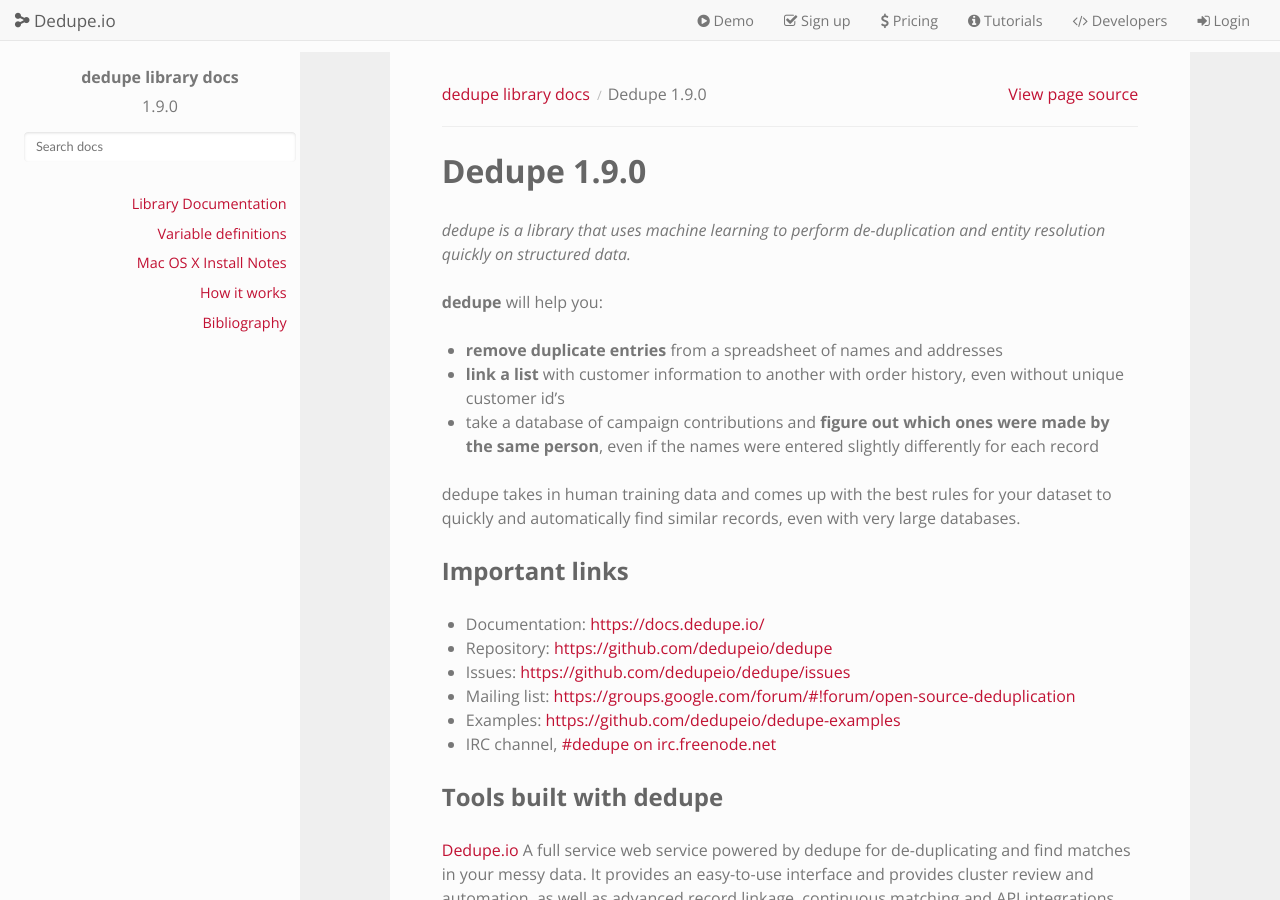
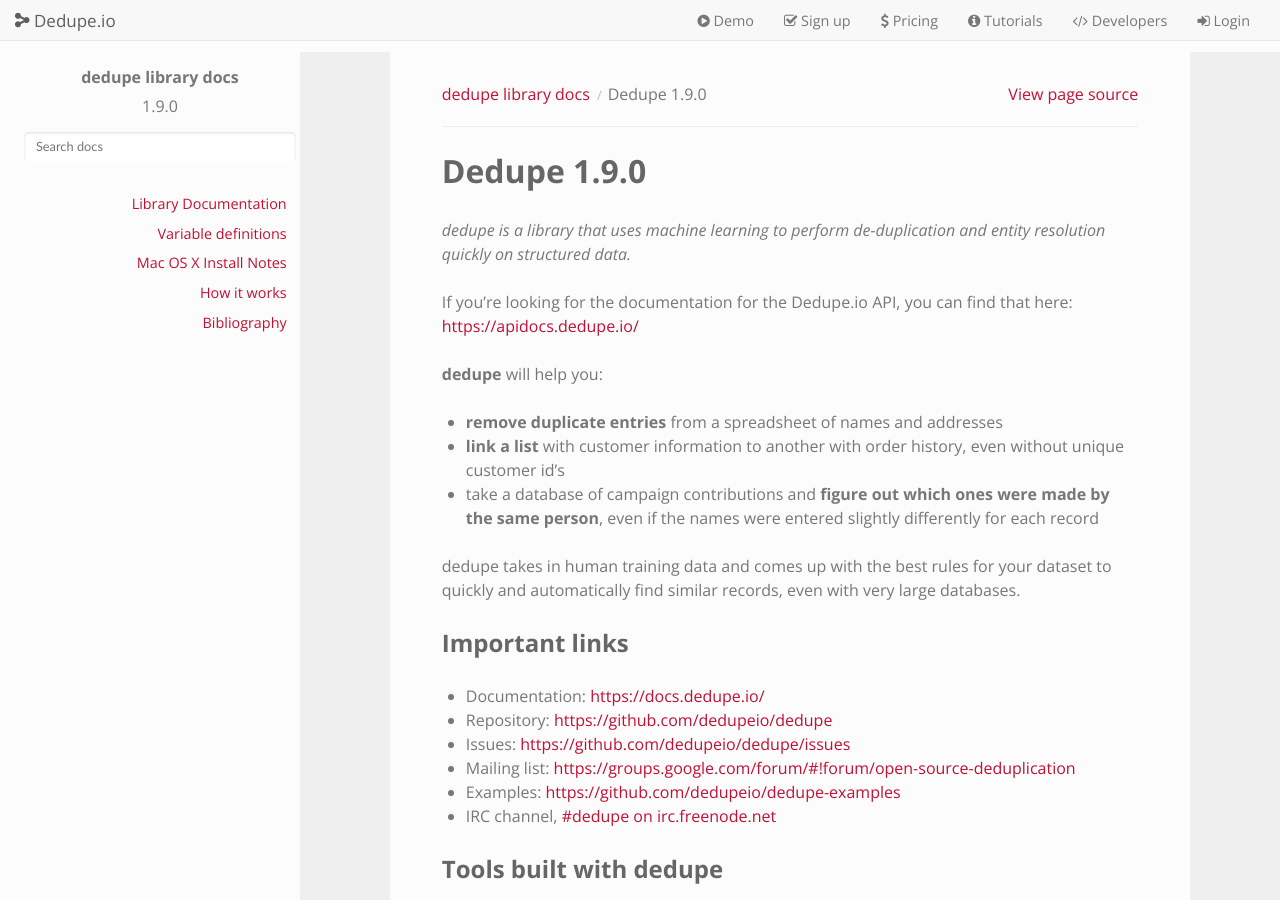
Before and after one commit to dedupeio/dedupe, a Sphinx documentation site: the page built from docs/index.rst, in a window 1280 px wide and 900 px high. Built offline with Sphinx 7.4.7 and the Read the Docs theme 2.0.0, drawn with Linux system fonts in a browser that asks for light colours.

Commit message:
updated docs to reference and link off to Dedupe.io API docs

```diff
--- a/docs/index.rst
+++ b/docs/index.rst
@@ -8,6 +8,8 @@
 ================
 
 *dedupe is a library that uses machine learning to perform de-duplication and entity resolution quickly on structured data.*
+
+If you're looking for the documentation for the Dedupe.io API, you can find that here: https://apidocs.dedupe.io/
 
 **dedupe** will help you:
 
```
